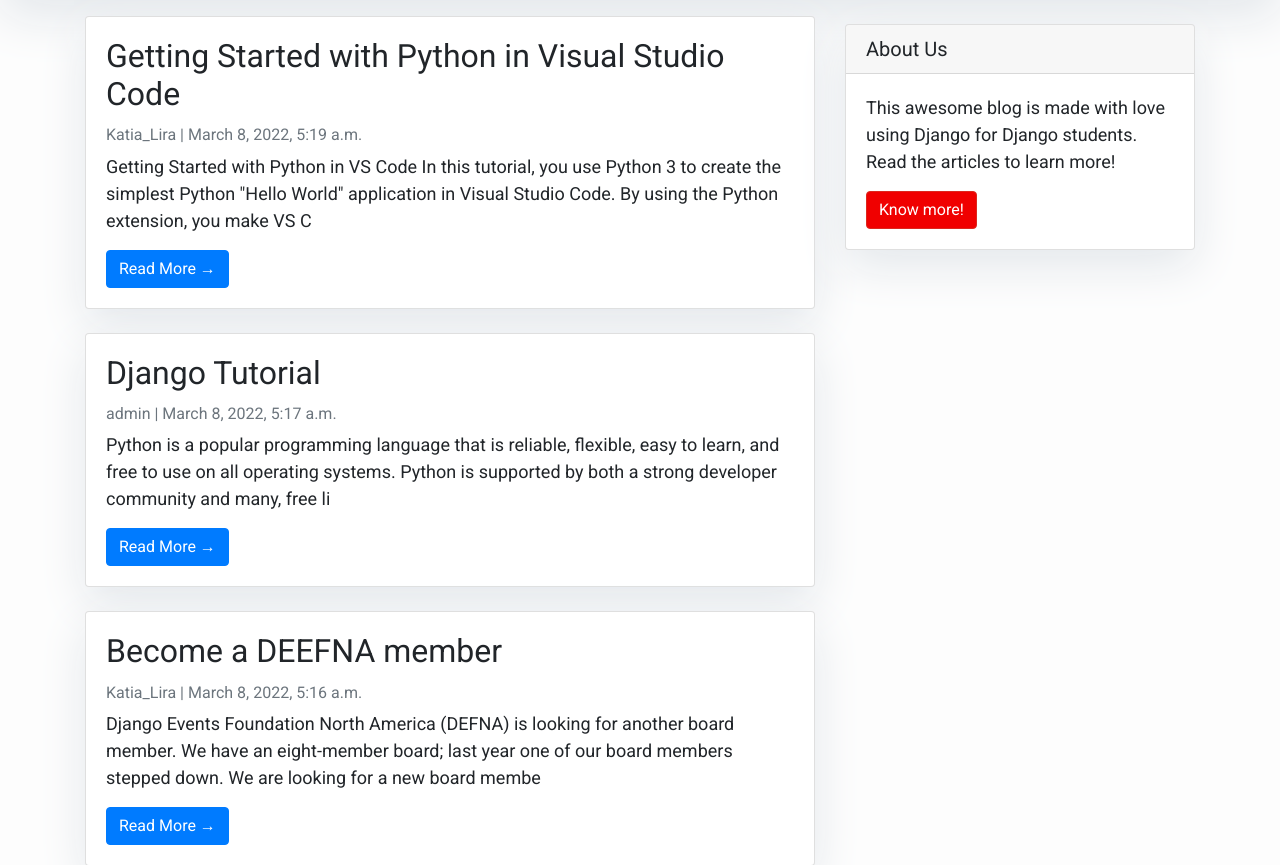
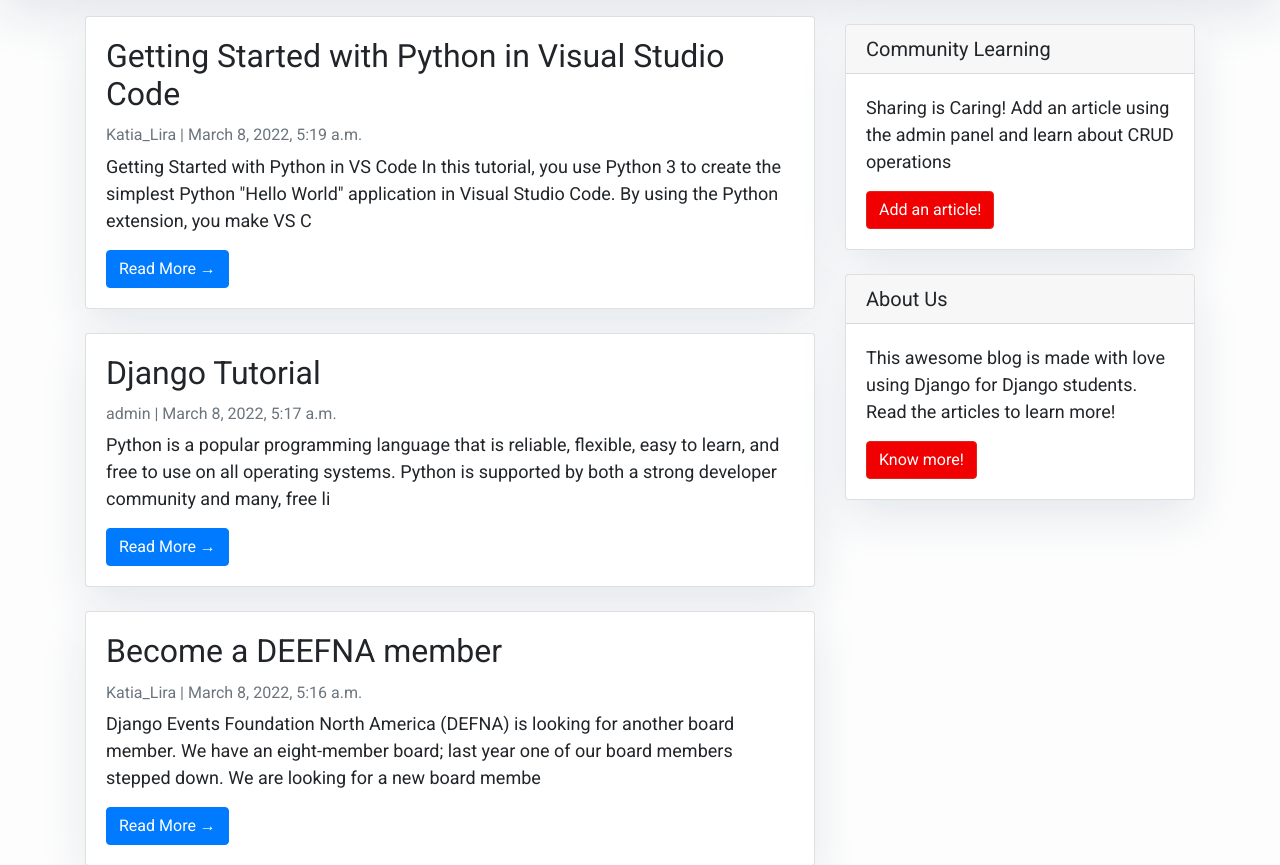
Before and after one commit to Edwin-Karanu-Muiruri/blog_site, a Django app: page / in a window 1280 px wide. Shown: the part 209-1074 px from the top of the page. Run offline with Django 4.2, Linux system fonts and the light colour scheme; data comes from the database, SQL or seed files in the repository; some libraries are stand-ins or nearby versions.

Commit message:
Added direct link to admin panel

```diff
--- a/blog_site/blog_site/templates/sidebar.html
+++ b/blog_site/blog_site/templates/sidebar.html
@@ -10,12 +10,20 @@
 <!-- Sidebar Widgets Column -->
 <div class="col-md-4 float-right ">
 <div class="card my-4">
-        <h5 class="card-header">About Us</h5>
+        <h5 class="card-header">Community Learning</h5>
     <div class="card-body">
-        <p class="card-text"> This awesome blog is made with love using Django for Django students. Read the articles to learn more!</p>
-        <a href="https://djangocentral.com/building-a-blog-application-with-django"
-        class="btn btn-danger">Know more!</a>
+        <p class="card-text"> Sharing is Caring! Add an article using the admin panel and learn about CRUD operations</p>
+        <a href="/admin/"
+        class="btn btn-danger">Add an article!</a>
     </div>
+</div>
+<div class="card my-4">
+    <h5 class="card-header">About Us</h5>
+<div class="card-body">
+    <p class="card-text"> This awesome blog is made with love using Django for Django students. Read the articles to learn more!</p>
+    <a href="https://djangocentral.com/building-a-blog-application-with-django"
+    class="btn btn-danger">Know more!</a>
+</div>
 </div>
 </div>
 
```
